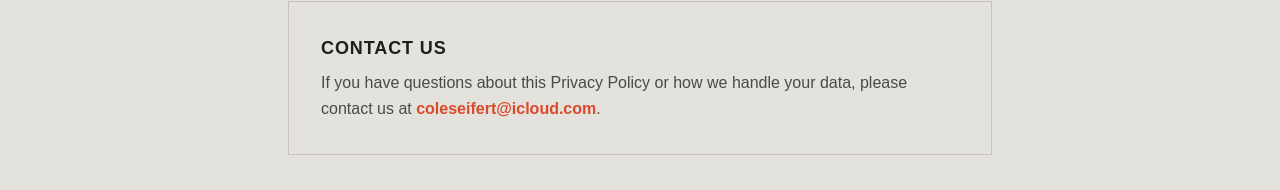
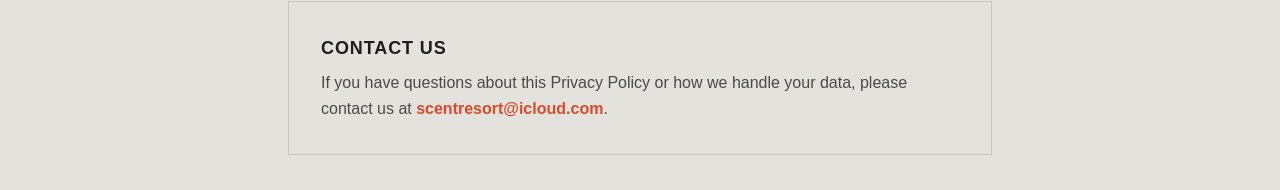
Before and after one commit to seiferco/scent-resort, a Next.js app in the folder frontend/: page /privacy in a window 1280 px wide. Shown: the part 3466-3656 px from the top of the page. Built offline with nearby package versions, Linux system fonts and the light colour scheme; no server answers; a web font is replaced by a local one.

Commit message:
update contact email to scentresort@icloud.com
Co-Authored-By: Claude Opus 4.6 <noreply@anthropic.com>

```diff
--- a/frontend/src/app/privacy/page.tsx
+++ b/frontend/src/app/privacy/page.tsx
@@ -122,8 +122,8 @@ export default function PrivacyPage() {
           <h2 className="font-display text-lg font-bold text-foreground uppercase tracking-[0.05em]">Contact Us</h2>
           <p className="mt-2 text-foreground-secondary leading-relaxed">
             If you have questions about this Privacy Policy or how we handle your data, please contact us at{' '}
-            <a href="mailto:coleseifert@icloud.com" className="font-bold text-accent hover:opacity-70 transition-opacity">
-              coleseifert@icloud.com
+            <a href="mailto:scentresort@icloud.com" className="font-bold text-accent hover:opacity-70 transition-opacity">
+              scentresort@icloud.com
             </a>.
           </p>
         </section>
--- a/frontend/src/app/refund-policy/page.tsx
+++ b/frontend/src/app/refund-policy/page.tsx
@@ -87,8 +87,8 @@ export default function RefundPolicyPage() {
           <h2 className="font-display text-lg font-bold text-foreground uppercase tracking-[0.05em]">Contact Us</h2>
           <p className="mt-2 text-foreground-secondary leading-relaxed">
             If you have questions about a refund, need help with a dispute, or want to understand your options before taking action, reach out to us at{' '}
-            <a href="mailto:coleseifert@icloud.com" className="font-bold text-accent hover:opacity-70 transition-opacity">
-              coleseifert@icloud.com
+            <a href="mailto:scentresort@icloud.com" className="font-bold text-accent hover:opacity-70 transition-opacity">
+              scentresort@icloud.com
             </a>
             . We&apos;re here to help.
           </p>
--- a/frontend/src/app/safety/page.tsx
+++ b/frontend/src/app/safety/page.tsx
@@ -75,7 +75,7 @@ export default function SafetyPage() {
       <div className="mt-12 text-center">
         <p className="text-foreground-secondary">
           Have a concern?{' '}
-          <a href="mailto:coleseifert@icloud.com" className="font-bold text-accent hover:opacity-70 transition-opacity">
+          <a href="mailto:scentresort@icloud.com" className="font-bold text-accent hover:opacity-70 transition-opacity">
             Contact us
           </a>
         </p>
--- a/frontend/src/components/layout/Footer.tsx
+++ b/frontend/src/components/layout/Footer.tsx
@@ -51,7 +51,7 @@ export function Footer() {
               <li><Link href="/terms" className="text-sm text-background/60 hover:text-accent transition-colors">Terms of Service</Link></li>
               <li><Link href="/privacy" className="text-sm text-background/60 hover:text-accent transition-colors">Privacy Policy</Link></li>
               <li><Link href="/refund-policy" className="text-sm text-background/60 hover:text-accent transition-colors">Refund Policy</Link></li>
-              <li><a href="mailto:coleseifert@icloud.com" className="text-sm text-background/60 hover:text-accent transition-colors">Contact Us</a></li>
+              <li><a href="mailto:scentresort@icloud.com" className="text-sm text-background/60 hover:text-accent transition-colors">Contact Us</a></li>
             </ul>
           </div>
         </div>
```
